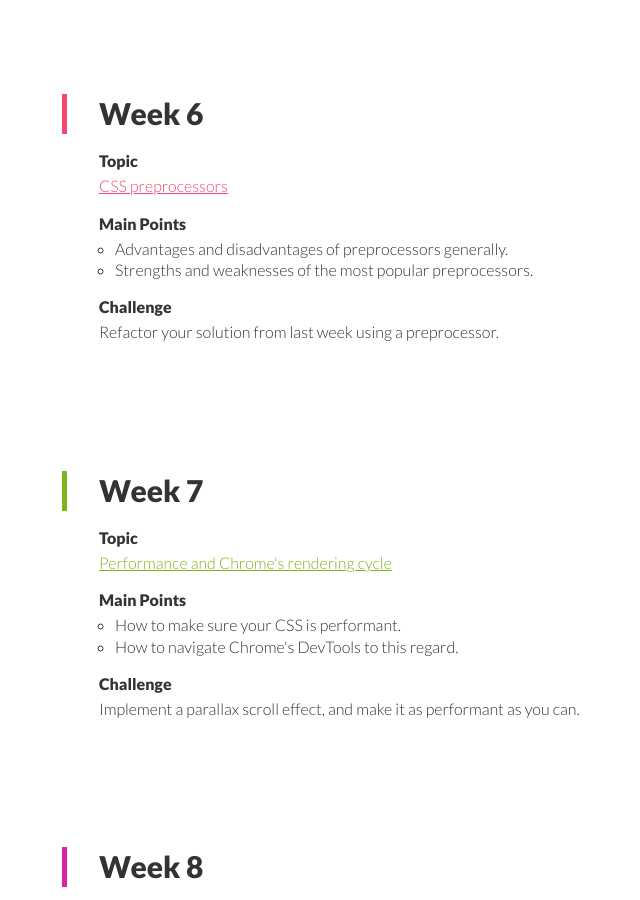
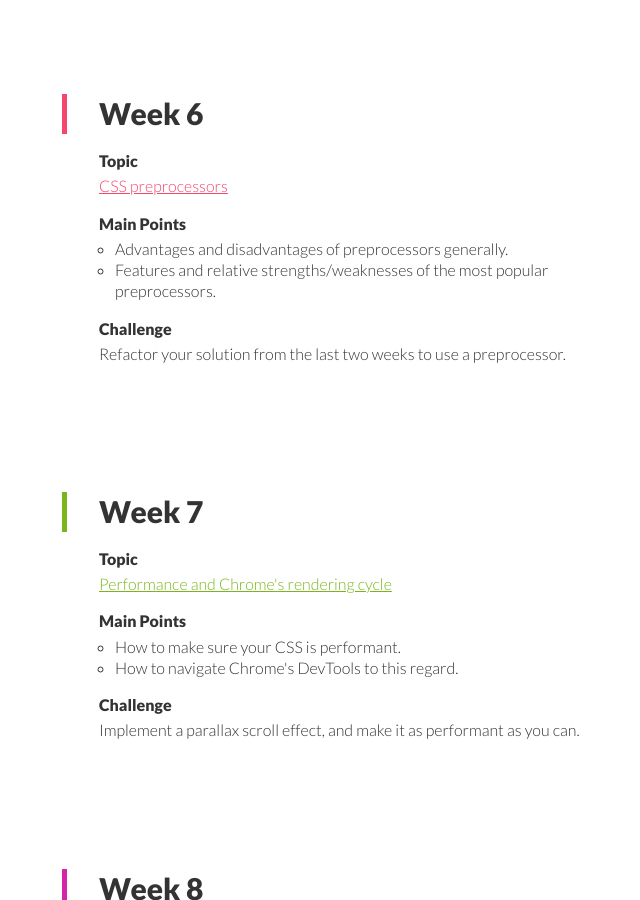
Before and after one commit to mjswensen/css-course, a Jekyll site: the page built from index.html, in a window 1280 px wide and 900 px high, scrolled down 2211 px. Shown: the whole window, without its empty margins (278-918 px from the left). Built offline with Jekyll 4.4.1, drawn with Linux system fonts in a browser that asks for light colours.

Commit message:
Wording changes to week six material.

```diff
--- a/css-preprocessors/index.html
+++ b/css-preprocessors/index.html
@@ -161,4 +161,8 @@ Preprocessor review formula:
   * other features
   * pros/cons
 
+Also include:
+
+  * pros and cons to using preprocessors in general.
+
  -->
--- a/index.html
+++ b/index.html
@@ -140,13 +140,13 @@
         <div class="value">
           <ul>
             <li>Advantages and disadvantages of preprocessors generally.</li>
-            <li>Strengths and weaknesses of the most popular preprocessors.</li>
+            <li>Features and relative strengths/weaknesses of the most popular preprocessors.</li>
           </ul>
         </div>
       </div>
       <div class="session-datum">
         <h3 class="key">Challenge</h3>
-        <div class="value">Refactor your solution from last week using a preprocessor.</div>
+        <div class="value">Refactor your solution from the last two weeks to use a preprocessor.</div>
       </div>
     </article>
     <article id="week-7">
```
